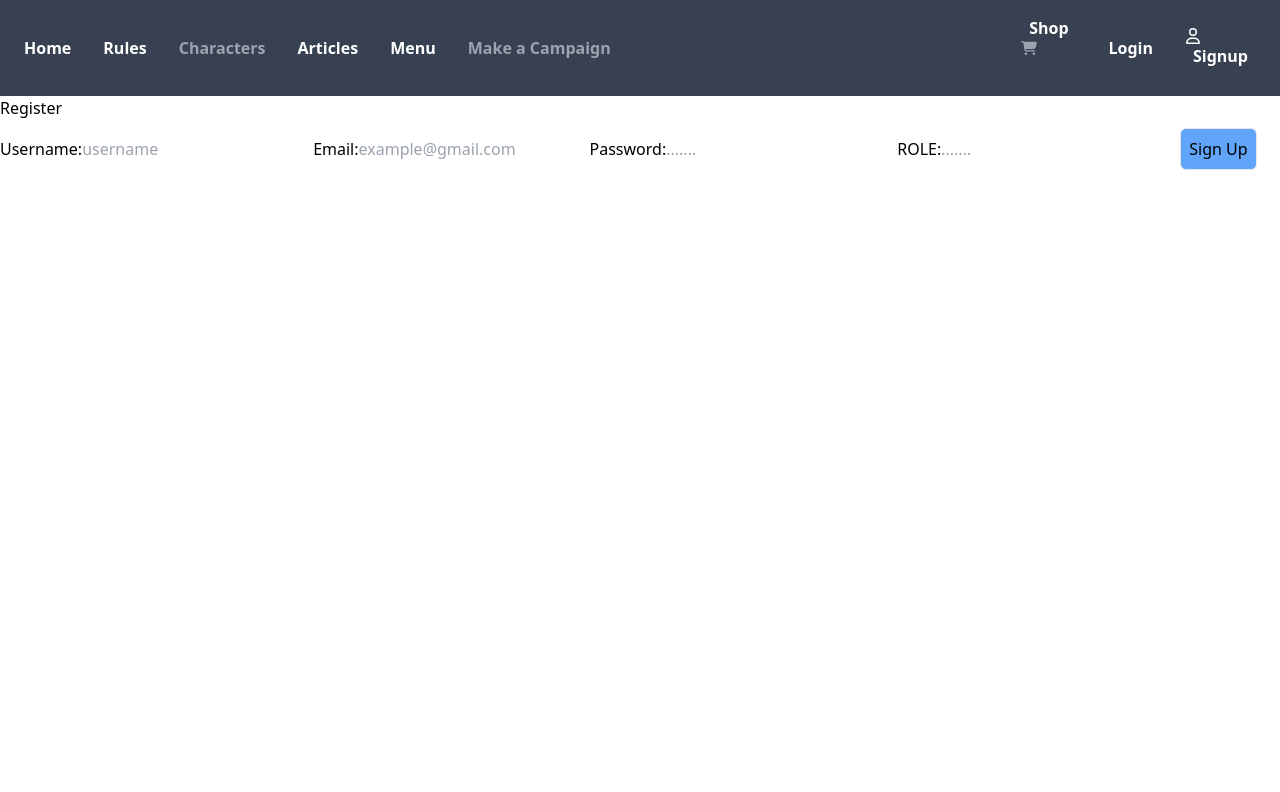
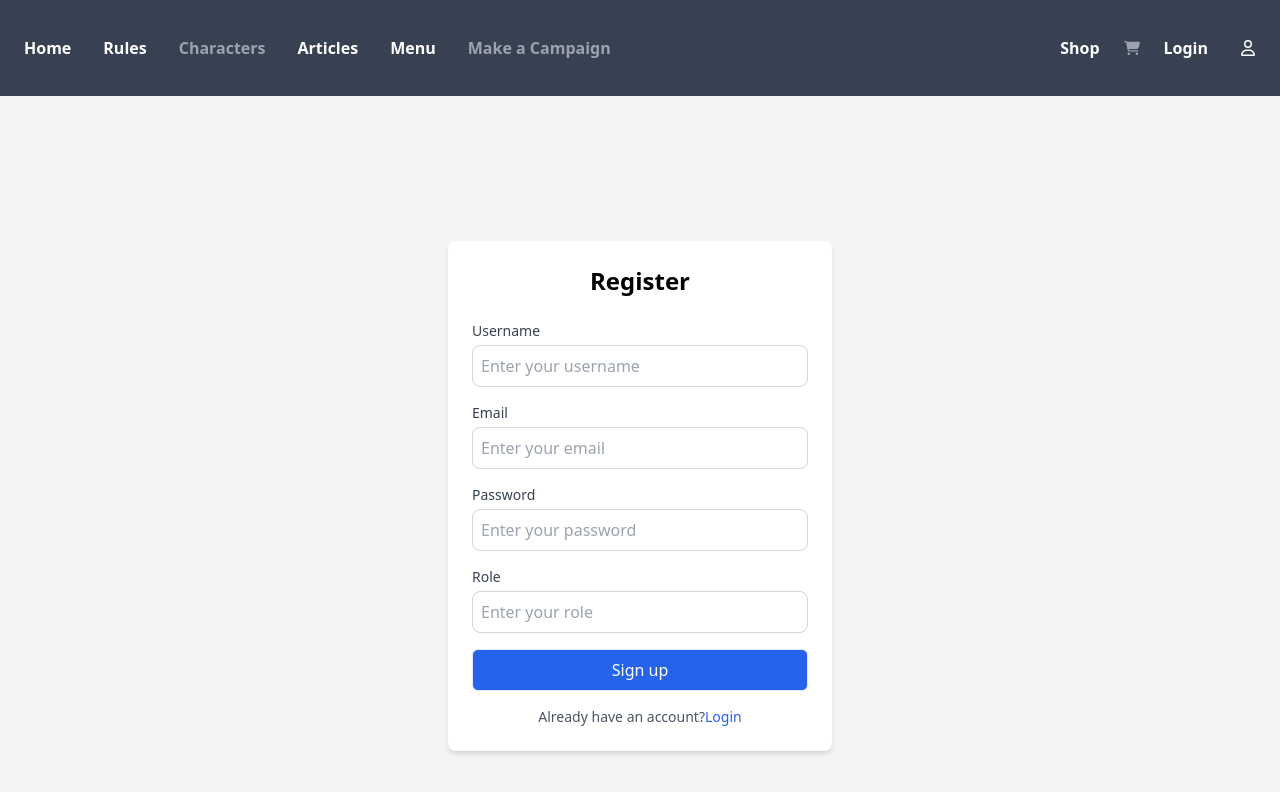
Before and after one commit to peter-guillen/TableTop, a React (Vite) app in the folder client/: page /register in a window 1280 px wide. Shown: the top 792 px of the page. Built offline with nearby package versions, Linux system fonts and the light colour scheme; no server answers.

Commit message:
Fixed login and signup css

```diff
--- a/client/src/App.jsx
+++ b/client/src/App.jsx
@@ -41,7 +41,6 @@ const router = createBrowserRouter(
             <ProtectedRoute roles={["ADMIN", "MODERATOR", "USER"]}>
               <ProfessionPage />
             </ProtectedRoute>
-            // <ProfessionPage />
           }
         />
         <Route
--- a/client/src/components/Navbar.jsx
+++ b/client/src/components/Navbar.jsx
@@ -90,6 +90,8 @@ const Navbar = () => {
               <NavLink className={navLinks} to="shop">
                 Shop
               </NavLink>
+            </div>
+            <div>
               <NavLink className={userLinks} to="shoppingCart">
                 <FaCartShopping />
               </NavLink>
@@ -115,9 +117,9 @@ const Navbar = () => {
               ) : (
                 <>
                   <FaRegUser />
-                  <NavLink className={navLinks} to="register">
+                  {/* <NavLink className={navLinks} to="register">
                     Signup
-                  </NavLink>
+                  </NavLink> */}
                 </>
               )}
             </div>
--- a/client/src/components/shop/ShopList.jsx
+++ b/client/src/components/shop/ShopList.jsx
@@ -1,7 +1,10 @@
+import ShopPreview from "./ShopPreview";
+
 const ShopList = () => {
   return (
     <>
-      <div>List</div>
+      <div>List of shop items!</div>
+      <ShopPreview></ShopPreview>
     </>
   );
 };
--- a/client/src/components/shop/ShopPreview.jsx
+++ b/client/src/components/shop/ShopPreview.jsx
@@ -1,8 +1,10 @@
 const ShopPreview = () => {
   return (
-    <div>
-      <h1>Shopping</h1>
-      <div></div>
+    <div className="border w-1/4">
+      <h1>Shopping Item Title</h1>
+      <div>Image</div>
+      <div>Description</div>
+      <div>$100.00</div>
     </div>
   );
 };
--- a/client/src/components/users/Login.jsx
+++ b/client/src/components/users/Login.jsx
@@ -8,11 +8,11 @@ const Login = () => {
   const navigate = useNavigate();
   const [formData, setFormData] = useState({
     username: "",
+    email: "",
     password: "",
   });
   const [errorMessage, setErrorMessage] = useState("");
-
-  const { login } = useContext(AuthContext);
+  const { login, error } = useContext(AuthContext);
 
   const handleInputChange = (event) => {
     const { name, value } = event.target;
@@ -25,7 +25,7 @@ const Login = () => {
     if (response.success) {
       navigate("/");
     } else {
-      console.log("Login failed");
+      setErrorMessage(error);
     }
   };
 
@@ -48,36 +48,79 @@ const Login = () => {
   // };
 
   return (
+    <>
+      <div className="min-h-screen flex items-center justify-center bg-gray-100">
+        <div className="w-full max-w-sm p-6 bg-white rounded-lg shadow-md">
+          <h2 className="text-2xl font-bold mb-6 text-center">Login</h2>
+          <form onSubmit={handleSubmit} className="space-y-4">
             <div>
-      <div></div>
-      {errorMessage && <div style={{ color: "red" }}>{errorMessage}</div>}
-
-      <h2>Login</h2>
-      <form onSubmit={handleSubmit}>
-        <label htmlFor="username">Username:</label>
+              <label
+                htmlFor="username"
+                className="block text-sm font-medium text-gray-700"
+              >
+                Username -- Work into eliminating this for email
+              </label>
               <input
                 name="username"
+                type="username"
+                id="username"
+                className="mt-1 block w-full p-2 border border-gray-300 rounded-lg focus:outline-none focus:ring-blue-500 focus:border-blue-500"
+                placeholder="Enter your username"
                 onChange={handleInputChange}
                 value={formData.username}
-          id="username"
-          type="text"
-          placeholder="username"
               />
-
-        <label htmlFor="password">Password:</label>
+            </div>
+            <div>
+              <label
+                htmlFor="email"
+                className="block text-sm font-medium text-gray-700"
+              >
+                Email
+              </label>
+              <input
+                name="email"
+                type="email"
+                id="email"
+                className="mt-1 block w-full p-2 border border-gray-300 rounded-lg focus:outline-none focus:ring-blue-500 focus:border-blue-500"
+                placeholder="Enter your email"
+                onChange={handleInputChange}
+                value={formData.email}
+              />
+            </div>
+            <div>
+              <label
+                htmlFor="password"
+                className="block text-sm font-medium text-gray-700"
+              >
+                Password
+              </label>
               <input
                 name="password"
+                type="password"
+                id="password"
+                className="mt-1 block w-full p-2 border border-gray-300 rounded-lg focus:outline-none focus:ring-blue-500 focus:border-blue-500"
+                placeholder="Enter your password"
                 onChange={handleInputChange}
                 value={formData.password}
-          id="password"
-          type="password"
-          placeholder="......."
               />
-        <Button primary type="submit">
-          Sign In
+            </div>
+            <Button
+              primary
+              type="submit"
+              className="w-full py-2 px-4 bg-blue-600 text-white rounded-lg hover:bg-blue-700 focus:outline-none focus:ring-2 focus:ring-blue-500 focus:ring-offset-2"
+            >
+              Login
             </Button>
           </form>
+          <p className="mt-4 text-center text-sm text-gray-600">
+            Don't have an account?
+            <a href="/register" className="text-blue-600 hover:underline">
+              Sign up
+            </a>
+          </p>
         </div>
+      </div>
+    </>
   );
 };
 
--- a/client/src/components/users/Register.jsx
+++ b/client/src/components/users/Register.jsx
@@ -1,13 +1,10 @@
 import { useState, useContext } from "react";
 import { useNavigate } from "react-router-dom";
-import { createUser } from "../../api/userApi";
-
-// import AuthContext from "../../hooks/authFastRefreshHook";
-// import { AuthContext } from "../../contexts/AuthContext";
+import { AuthContext } from "../../contexts/AuthContext";
 import Button from "../Button";
 
 const Register = () => {
-  // const { signup } = useContext(AuthContext);
+  const { signup } = useContext(AuthContext);
 
   const navigate = useNavigate();
   const [formData, setFormData] = useState({
@@ -23,10 +20,9 @@ const Register = () => {
     setFormData((prevFormData) => ({ ...prevFormData, [name]: value }));
   };
 
-  // Call the handleCreate function above
   const handleSubmit = async (event) => {
     event.preventDefault();
-    const response = await createUser(formData);
+    const response = await signup(formData);
 
     if (response.success) {
       navigate("/");
@@ -36,51 +32,96 @@ const Register = () => {
   };
 
   return (
+    <>
+      <div className="min-h-screen flex items-center justify-center bg-gray-100">
+        <div className="w-full max-w-sm p-6 bg-white rounded-lg shadow-md">
+          <h2 className="text-2xl font-bold mb-6 text-center">Register</h2>
+          <form onSubmit={handleSubmit} className="space-y-4">
             <div>
-      <div></div>
-      <h2>Register</h2>
-      <form onSubmit={handleSubmit}>
-        <label htmlFor="username">Username:</label>
+              <label
+                htmlFor="username"
+                className="block text-sm font-medium text-gray-700"
+              >
+                Username
+              </label>
               <input
                 name="username"
+                type="username"
+                id="username"
+                className="mt-1 block w-full p-2 border border-gray-300 rounded-lg focus:outline-none focus:ring-blue-500 focus:border-blue-500"
+                placeholder="Enter your username"
                 onChange={handleInputChange}
                 value={formData.value}
-          id="username"
-          type="text"
-          placeholder="username"
               />
-        <label htmlFor="email">Email:</label>
+            </div>
+            <div>
+              <label
+                htmlFor="email"
+                className="block text-sm font-medium text-gray-700"
+              >
+                Email
+              </label>
               <input
                 name="email"
+                type="email"
+                id="email"
+                className="mt-1 block w-full p-2 border border-gray-300 rounded-lg focus:outline-none focus:ring-blue-500 focus:border-blue-500"
+                placeholder="Enter your email"
                 onChange={handleInputChange}
                 value={formData.value}
-          id="email"
-          type="text"
-          placeholder="example@gmail.com"
               />
-        <label htmlFor="password">Password:</label>
+            </div>
+            <div>
+              <label
+                htmlFor="password"
+                className="block text-sm font-medium text-gray-700"
+              >
+                Password
+              </label>
               <input
                 name="password"
+                type="password"
+                id="password"
+                className="mt-1 block w-full p-2 border border-gray-300 rounded-lg focus:outline-none focus:ring-blue-500 focus:border-blue-500"
+                placeholder="Enter your password"
                 onChange={handleInputChange}
                 value={formData.value}
-          id="password"
-          type="password"
-          placeholder="......."
               />
-        <label htmlFor="role">ROLE:</label>
+            </div>
+            <div>
+              <label
+                htmlFor="role"
+                className="block text-sm font-medium text-gray-700"
+              >
+                Role
+              </label>
               <input
                 name="role"
+                type="role"
+                id="role"
+                className="mt-1 block w-full p-2 border border-gray-300 rounded-lg focus:outline-none focus:ring-blue-500 focus:border-blue-500"
+                placeholder="Enter your role"
                 onChange={handleInputChange}
                 value={formData.value}
-          id="role"
-          type="role"
-          placeholder="......."
               />
-        <Button primary type="submit">
-          Sign Up
+            </div>
+            <Button
+              primary
+              type="submit"
+              className="w-full py-2 px-4 bg-blue-600 text-white rounded-lg hover:bg-blue-700 focus:outline-none focus:ring-2 focus:ring-blue-500 focus:ring-offset-2"
+            >
+              Sign up
             </Button>
           </form>
+          <p className="mt-4 text-center text-sm text-gray-600">
+            Already have an account?
+            <a href="/login" className="text-blue-600 hover:underline">
+              Login
+            </a>
+          </p>
         </div>
+      </div>
+    </>
   );
 };
 
--- a/client/src/contexts/AuthContext.jsx
+++ b/client/src/contexts/AuthContext.jsx
@@ -13,6 +13,7 @@ const AuthContextProvider = ({ children }) => {
   const [currentUser, setCurrentUser] = useState(null);
   const [isLoading, setIsLoading] = useState(true);
   const [error, setError] = useState(null);
+  const [errorMessage, setErrorMessage] = useState("");
 
   useEffect(() => {
     const getUsers = async () => {
@@ -35,6 +36,7 @@ const AuthContextProvider = ({ children }) => {
   const login = async (formData) => {
     const response = await loginUserApi(formData);
     if (!formData.username || !formData.password) {
+      setError(error.message);
       setErrorMessage("Please enter both username and password");
       return;
     }
@@ -95,6 +97,7 @@ const AuthContextProvider = ({ children }) => {
     logout,
     isLoading,
     error,
+    errorMessage,
   };
 
   return <AuthContext.Provider value={value}>{children}</AuthContext.Provider>;
```
Also changed, not shown: client/src/api/userApi.jsx (+9 -4 lines), client/src/components/Button.jsx (+5 -5 lines), client/src/pages/ShopPage.jsx (+17 -6 lines). Lines whose indentation alone changed are shown as unchanged.
